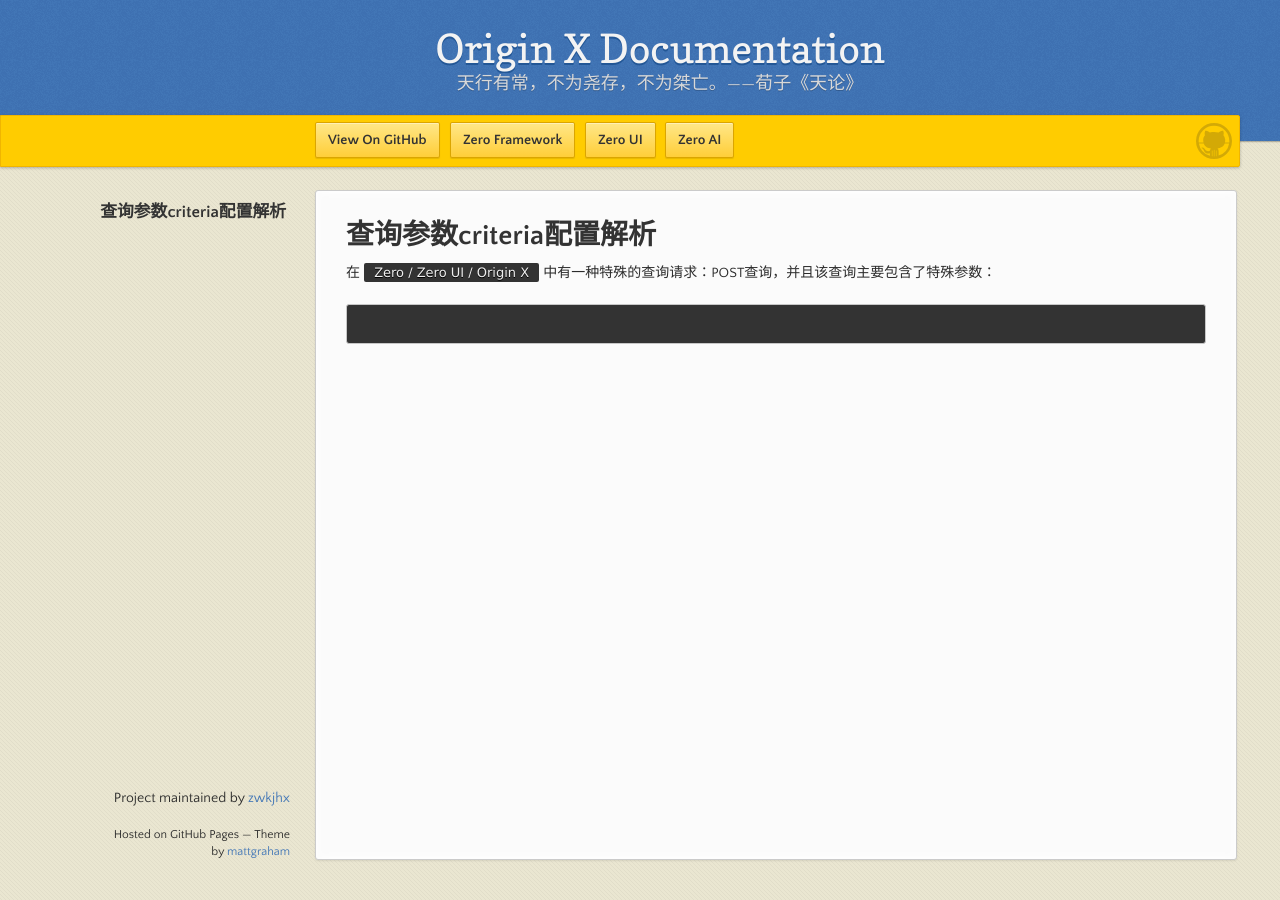
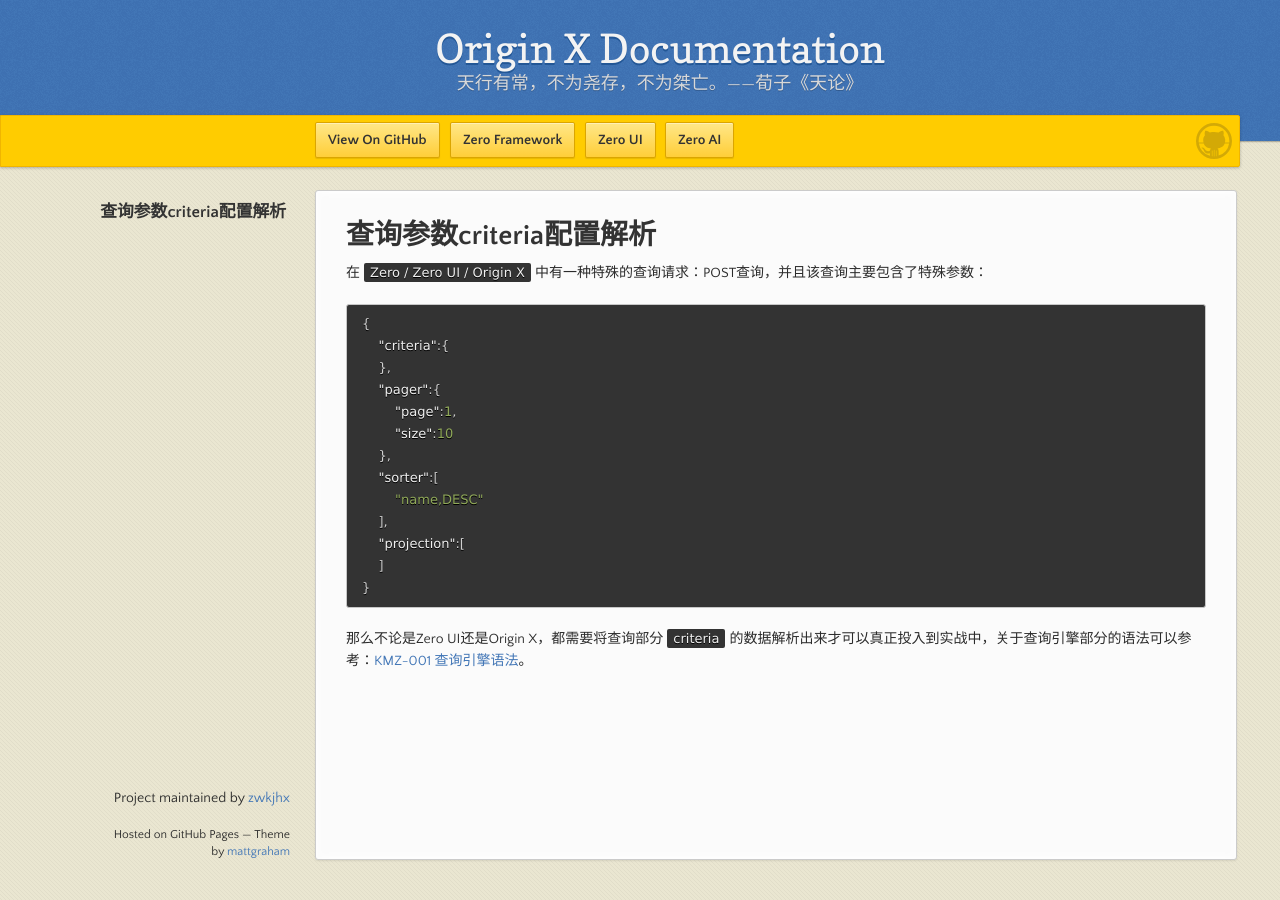
Before and after one commit to zwkjhx/ox-doc, a Jekyll site: the page built from zero-ui/1-zero-uiji-ben-jiao-cheng/zui-005-cha-xun-can-shu-criteria-pei-zhi-jie-xi.md, in a window 1280 px wide. Built offline with Jekyll 4.4.1, drawn with Linux system fonts in a browser that asks for light colours; our own code applies the rules of GitHub Pages for plain Markdown files.

Commit message:
Updates zero-ui/1-zero-uiji-ben-jiao-cheng/zui-005-cha-xun-can-shu-criteria-pei-zhi-jie-xi.md
Auto commit by GitBook Editor

````diff
--- a/zero-ui/1-zero-uiji-ben-jiao-cheng/zui-005-cha-xun-can-shu-criteria-pei-zhi-jie-xi.md
+++ b/zero-ui/1-zero-uiji-ben-jiao-cheng/zui-005-cha-xun-can-shu-criteria-pei-zhi-jie-xi.md
@@ -1,7 +1,21 @@
 # 查询参数criteria配置解析
 
-在` Zero / Zero UI / Origin X `中有一种特殊的查询请求：POST查询，并且该查询主要包含了特殊参数：
+在`Zero / Zero UI / Origin X`中有一种特殊的查询请求：POST查询，并且该查询主要包含了特殊参数：
 
 ```json
+{
+    "criteria":{
+    },
+    "pager":{
+        "page":1,
+        "size":10
+    },
+    "sorter":[
+        "name,DESC"
+    ],
+    "projection":[
+    ]
+}
+```
 
-```
+那么不论是Zero UI还是Origin X，都需要将查询部分`criteria`的数据解析出来才可以真正投入到实战中，关于查询引擎部分的语法可以参考：[KMZ-001 查询引擎语法](/uniform-documentation/zerohe-xin-li-lun/kmz-001-cha-xun-yin-qing-yu-fa.md)。
````
